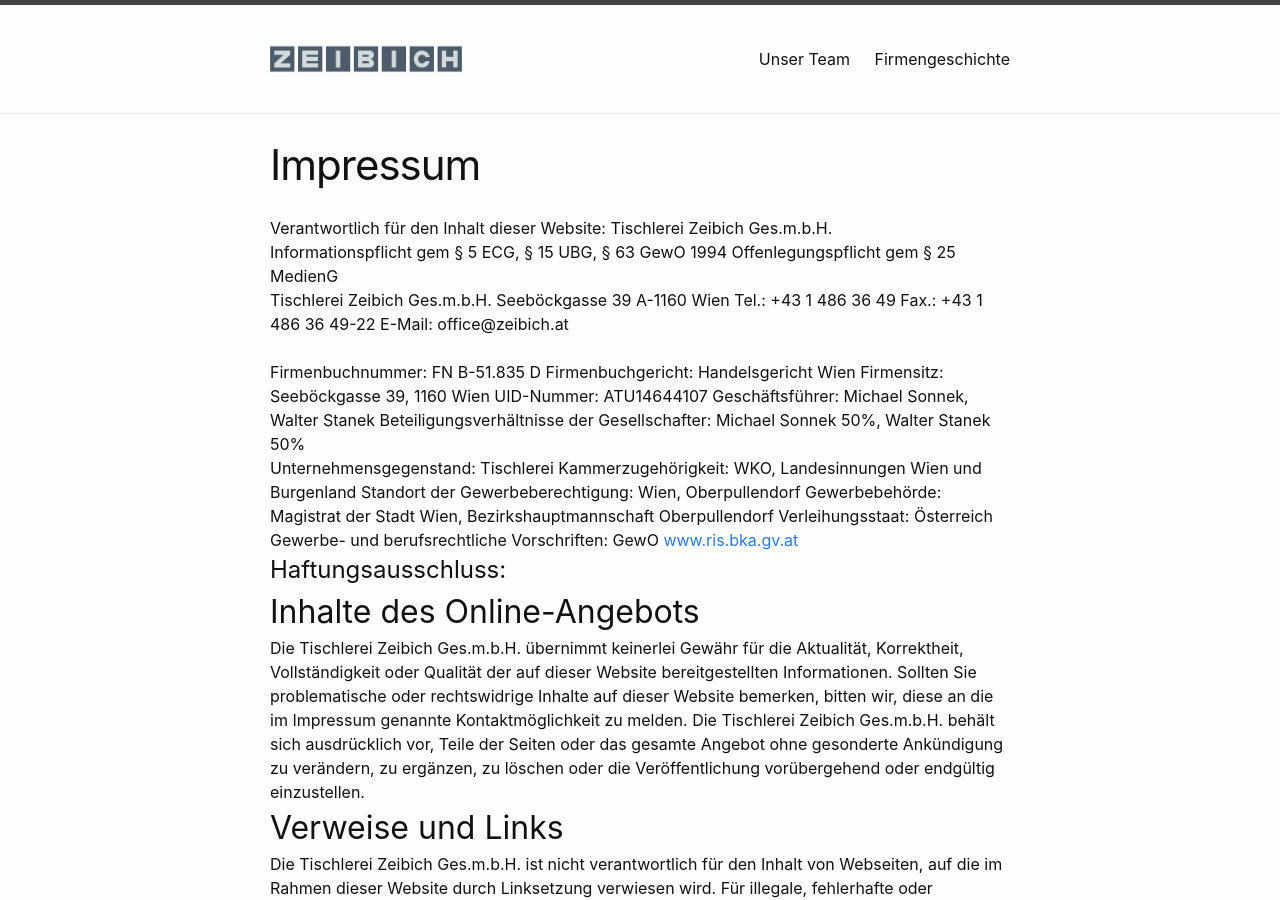
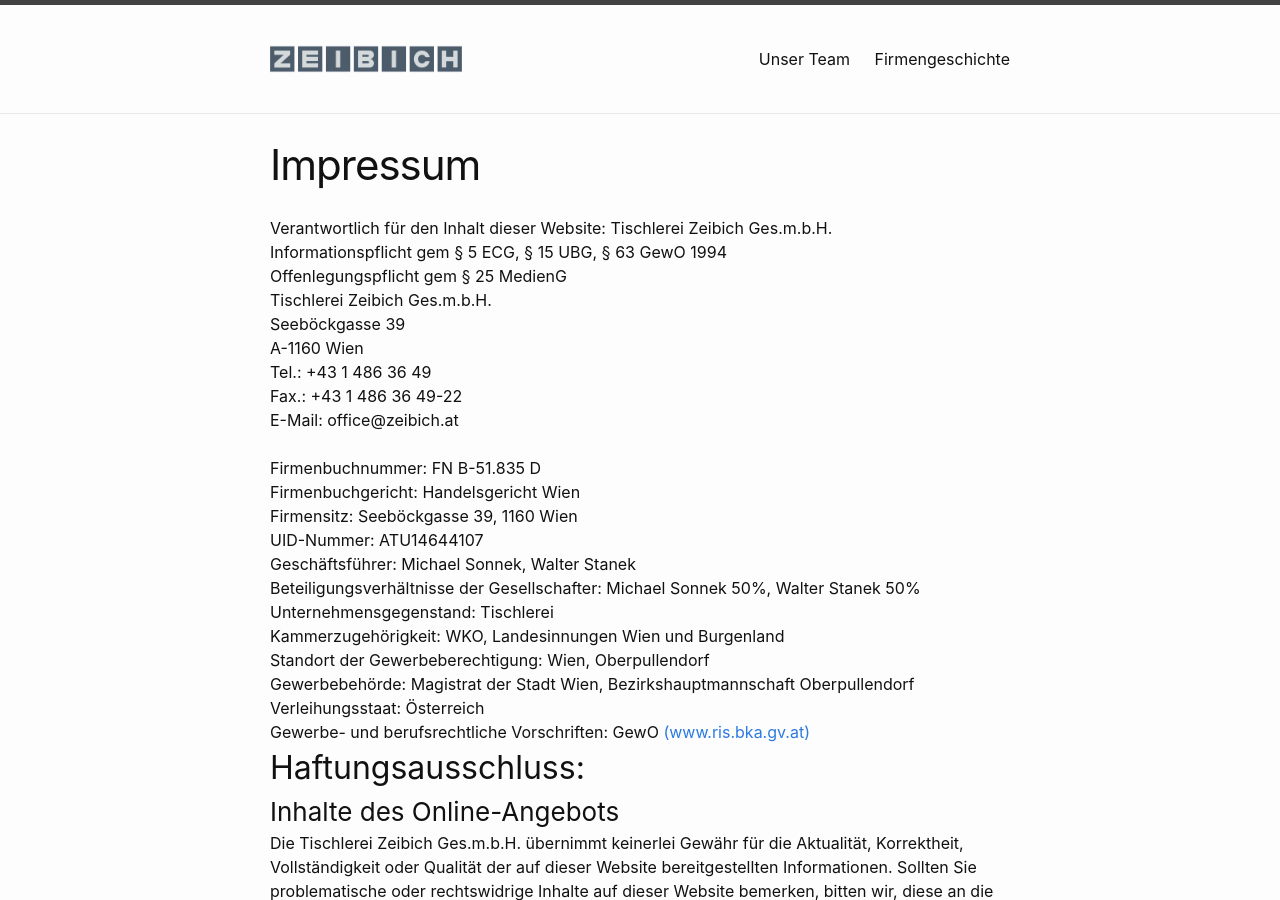
Before and after one commit to Zeibich/www.zeibich.at, a Jekyll site: the page built from impressum.md, in a window 1280 px wide and 900 px high. Built offline with Jekyll 4.4.1, drawn with Linux system fonts in a browser that asks for light colours.

Commit message:
Update impressum.md

```diff
--- a/impressum.md
+++ b/impressum.md
@@ -4,46 +4,44 @@
 permalink: /impressum/
 ---
 
-Verantwortlich für den Inhalt dieser Website: Tischlerei Zeibich Ges.m.b.H.
-<br>
+Verantwortlich für den Inhalt dieser Website: Tischlerei Zeibich Ges.m.b.H.<br>
 
-Informationspflicht gem § 5 ECG, § 15 UBG, § 63 GewO 1994
-Offenlegungspflicht gem § 25 MedienG
+Informationspflicht gem § 5 ECG, § 15 UBG, § 63 GewO 1994<br>
+Offenlegungspflicht gem § 25 MedienG<br>
 
 
-<p>Tischlerei Zeibich Ges.m.b.H.
-Seeböckgasse 39
-A-1160 Wien
-Tel.: +43 1 486 36 49
-Fax.: +43 1 486 36 49-22
+<p>Tischlerei Zeibich Ges.m.b.H.<br>
+Seeböckgasse 39<br>
+A-1160 Wien<br>
+Tel.: +43 1 486 36 49<br>
+Fax.: +43 1 486 36 49-22<br>
 E-Mail: office@zeibich.at</p><br>
 
-Firmenbuchnummer: FN B-51.835 D
-Firmenbuchgericht: Handelsgericht Wien
-Firmensitz: Seeböckgasse 39, 1160 Wien
-UID-Nummer: ATU14644107
-Geschäftsführer: Michael Sonnek, Walter Stanek
-Beteiligungsverhältnisse der Gesellschafter: Michael Sonnek 50%, Walter Stanek 50%
-<br>
+Firmenbuchnummer: FN B-51.835 D<br>
+Firmenbuchgericht: Handelsgericht Wien<br>
+Firmensitz: Seeböckgasse 39, 1160 Wien<br>
+UID-Nummer: ATU14644107<br>
+Geschäftsführer: Michael Sonnek, Walter Stanek<br>
+Beteiligungsverhältnisse der Gesellschafter: Michael Sonnek 50%, Walter Stanek 50%<br>
 
-Unternehmensgegenstand: Tischlerei
-Kammerzugehörigkeit: WKO, Landesinnungen Wien und Burgenland
-Standort der Gewerbeberechtigung: Wien, Oberpullendorf
-Gewerbebehörde: Magistrat der Stadt Wien, Bezirkshauptmannschaft Oberpullendorf
-Verleihungsstaat: Österreich
-Gewerbe- und berufsrechtliche Vorschriften: GewO [www.ris.bka.gv.at](http://www.ris.bka.gv.at/)
+Unternehmensgegenstand: Tischlerei<br>
+Kammerzugehörigkeit: WKO, Landesinnungen Wien und Burgenland<br>
+Standort der Gewerbeberechtigung: Wien, Oberpullendorf<br>
+Gewerbebehörde: Magistrat der Stadt Wien, Bezirkshauptmannschaft Oberpullendorf<br>
+Verleihungsstaat: Österreich<br>
+Gewerbe- und berufsrechtliche Vorschriften: GewO [(www.ris.bka.gv.at)](http://www.ris.bka.gv.at/)<br>
 
 
-# Haftungsausschluss:<br>
+## Haftungsausschluss:<br>
 
-## Inhalte des Online-Angebots<br>
+### Inhalte des Online-Angebots<br>
 Die Tischlerei Zeibich Ges.m.b.H. übernimmt keinerlei Gewähr für die Aktualität, Korrektheit, Vollständigkeit oder Qualität der auf dieser Website bereitgestellten Informationen. Sollten Sie problematische oder rechtswidrige Inhalte auf dieser Website bemerken, bitten wir, diese an die im Impressum genannte Kontaktmöglichkeit  zu melden. Die Tischlerei Zeibich Ges.m.b.H. behält sich ausdrücklich vor, Teile der Seiten oder das gesamte Angebot ohne gesonderte Ankündigung zu verändern, zu ergänzen, zu löschen oder die Veröffentlichung vorübergehend oder endgültig einzustellen.
 
-## Verweise und Links<br>
+### Verweise und Links<br>
 Die Tischlerei Zeibich Ges.m.b.H. ist nicht verantwortlich für den Inhalt von Webseiten, auf die im Rahmen dieser Website durch Linksetzung verwiesen wird. Für illegale, fehlerhafte oder unvollständige Inhalte auf Webseiten, auf dies verwiesen wird, sowie für Schäden, die aus der Nutzung solcher Informationen entstehen, haftet allein der Anbieter der Seite, auf die verwiesen wird. Sollten Sie problematische oder rechtswidrige Links oder Verweise bemerken, bitten wir Sie, diese an die im Impressum genannte Kontaktmöglichkeit zu melden.
 
-## Urheberrecht<br>
+### Urheberrecht<br>
 Alle Inhalte dieser Website (Grafiken, Tondokumente, Videosequenzen, Texte) unterliegen uneingeschränkt den Bestimmungen des jeweils gültigen Kennzeichenrechts und den Besitzrechten der jeweils eingetragenen Eigentümer. Das Copyright für von der Tischlerei Zeibich Ges.m.b.H. selbst erstellte und auf dieser Website veröffentlichte Objekte bleibt allein bei dieser. Die Vervielfältigung oder Verwendung solcher Objekte ist nur mit ausdrücklicher Zustimmung der Tischlerei Zeibich Ges.m.b.H. gestattet. Die unerlaubte Nutzung von Teilen der Seite oder des gesamten Inhalts wird rechtlich verfolgt.
 
-## Bildernachweis<br>
+### Bildernachweis<br>
 Die auf dieser Website veröffentlichten Grafiken sind urheberrechtlich geschützt. Die Bilderrechte liegen bei der Tischlerei Zeibich Ges.m.b.H.
```
